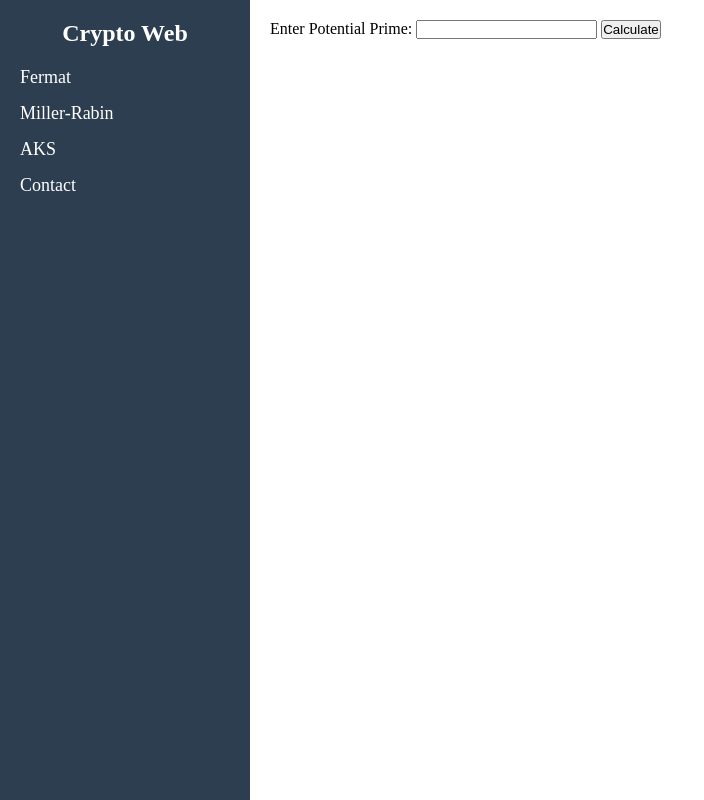
After one commit to enabledornot/crypto_web, a Flask app: page /template_aks.html in a window 1280 px wide. The commit adds this page. Shown: the whole page, without its empty margins (0-704 px from the left). Run offline with Flask 3, Linux system fonts and the light colour scheme.

Commit message:
added aks to website part and fixed some bugs

```diff
--- /dev/null
+++ b/static/aks.js
@@ -0,0 +1,33 @@
+import init, {aks_test, init_rust} from "/pkg/crypto_web.js"
+
+async function run() {
+    await init();
+    init_rust();
+    function calculate() {
+        const p_prime = parseInt($("#prime_test").val());
+        // var aes = [];
+        // $(".a_input.input").each(function(index, element) {
+        //     const value = element.value;
+        //     aes.push(parseInt(value));
+        // });
+        const result = aks_test(p_prime);
+        const c = result;
+        // const c = result.result;
+        // const pw = result.pow_result;
+        // $('#fermat_eq').empty();
+        // for (var i = 0; i < pw.length; i++) {
+        //     $('#fermat_eq').append(`<p> \\[${aes[i]}^{${p_prime-1}} \\mod ${p_prime} \\equiv ${pw[i]}\\] </p>`);
+        // }
+        // if (c) {
+        //     $('#result').text(`${p_prime} is probably prime`);
+        // }
+        // else {
+        //     $('#result').text(`${p_prime} is not prime`);
+        // }
+        $('#result').text(`${c} from rust`)
+        MathJax.typeset();
+
+    }
+    $("#calculate").click(calculate);
+}
+run();
--- /dev/null
+++ b/templates/aks.html
@@ -0,0 +1,12 @@
+{% extends 'base.html' %}
+
+{% block page %}
+<label for="prime_test">Enter Potential Prime:</label>
+    <input type="number" id="prime_test" name="prime_test" min="0">
+    <button id="calculate">Calculate</button>
+    <div id="result_div">
+
+    </div>
+    <p id="result"></p>
+    <script type="module" src="static/aks.js"></script>
+{% endblock %}
--- a/templates/base.html
+++ b/templates/base.html
@@ -15,7 +15,7 @@
             <ul>
                 <li><a href="template_fermat.html">Fermat</a></li>
                 <li><a href="template_miller-rabin.html">Miller-Rabin</a></li>
-                <li><a href="#">Services</a></li>
+                <li><a href="template_aks.html">AKS</a></li>
                 <li><a href="#">Contact</a></li>
             </ul>
         </div>
```
Also changed, not shown: 1 other file.
